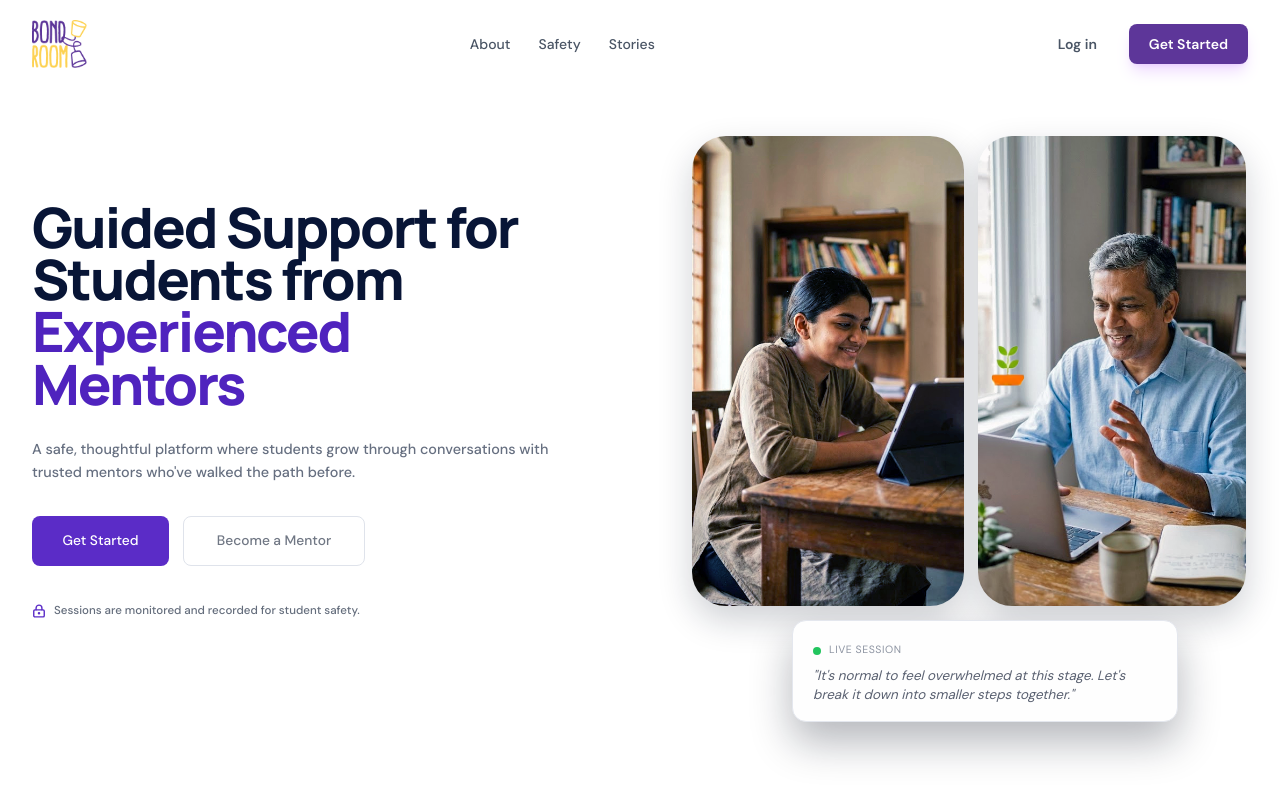
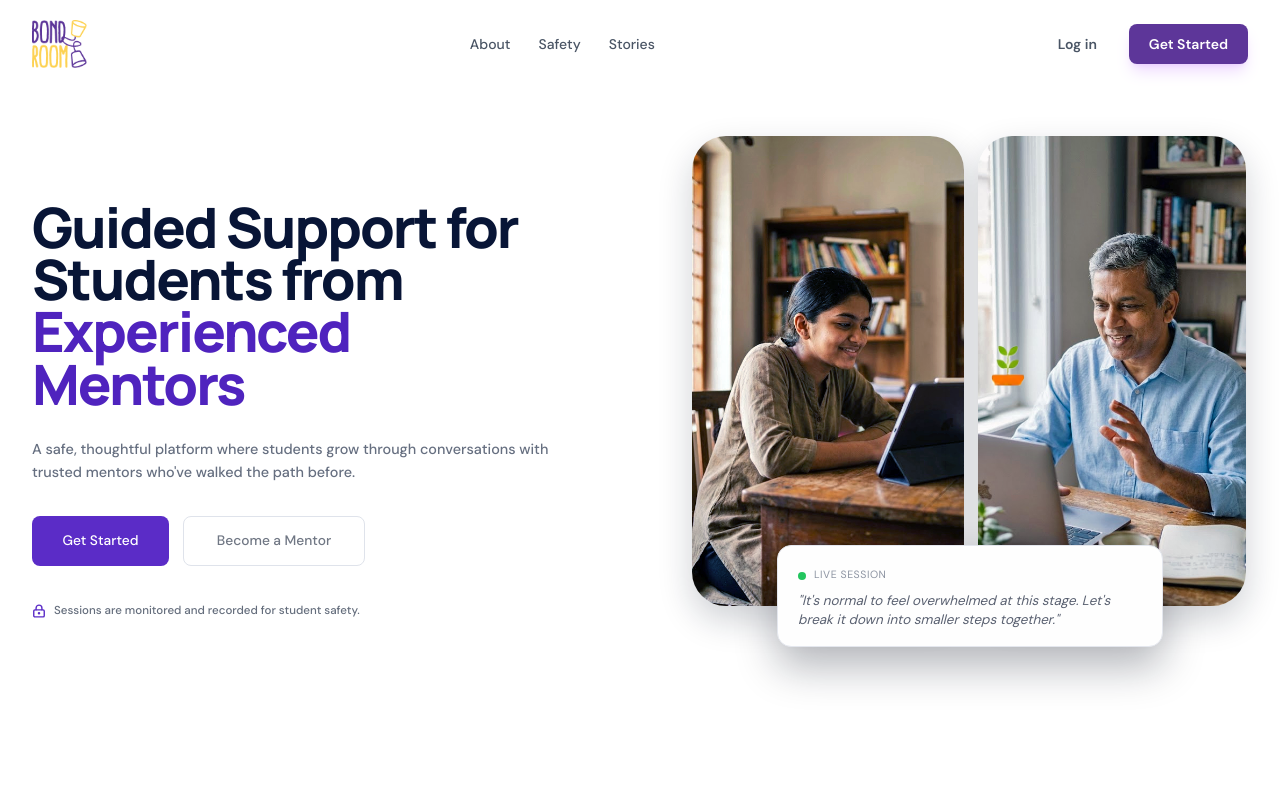
Before and after one commit to aman99951/Bond-Room, a React (Vite) app: page / in a window 1280 px wide. Shown: the top 800 px of the page. Built offline with nearby package versions, Linux system fonts and the light colour scheme.

Commit message:
landing page updated

```diff
--- a/src/components/LandingPage.css
+++ b/src/components/LandingPage.css
@@ -152,9 +152,10 @@
 
 .hero-figma-live-card {
   position: absolute;
-  left: 20%;
+  left: 50%;
+  transform: translateX(-50%);
   right: auto;
-  bottom: -38px;
+  bottom: 37px;
   width: 386px;
   border-radius: 14px;
   background: #fefefe;
@@ -162,6 +163,7 @@
   box-shadow: 0 20px 42px rgba(9, 17, 33, 0.3);
   padding: 17px 20px 16px;
   box-sizing: border-box;
+  z-index: 8;
 }
 
 .hero-figma-live-label {
@@ -315,6 +317,7 @@
   .hero-figma-live-card {
     width: min(386px, calc(100% - 8px));
     left: 0;
+    transform: none;
     bottom: 14px;
     padding: 14px 16px;
   }
@@ -470,10 +473,6 @@
     font-size: 1.35rem;
   }
 }
-.hero-figma-live-card {
-  left: 18%;
-}
-
 .trust-figma-section {
   margin-top: 48px;
   background: #f2f4f7;
```
